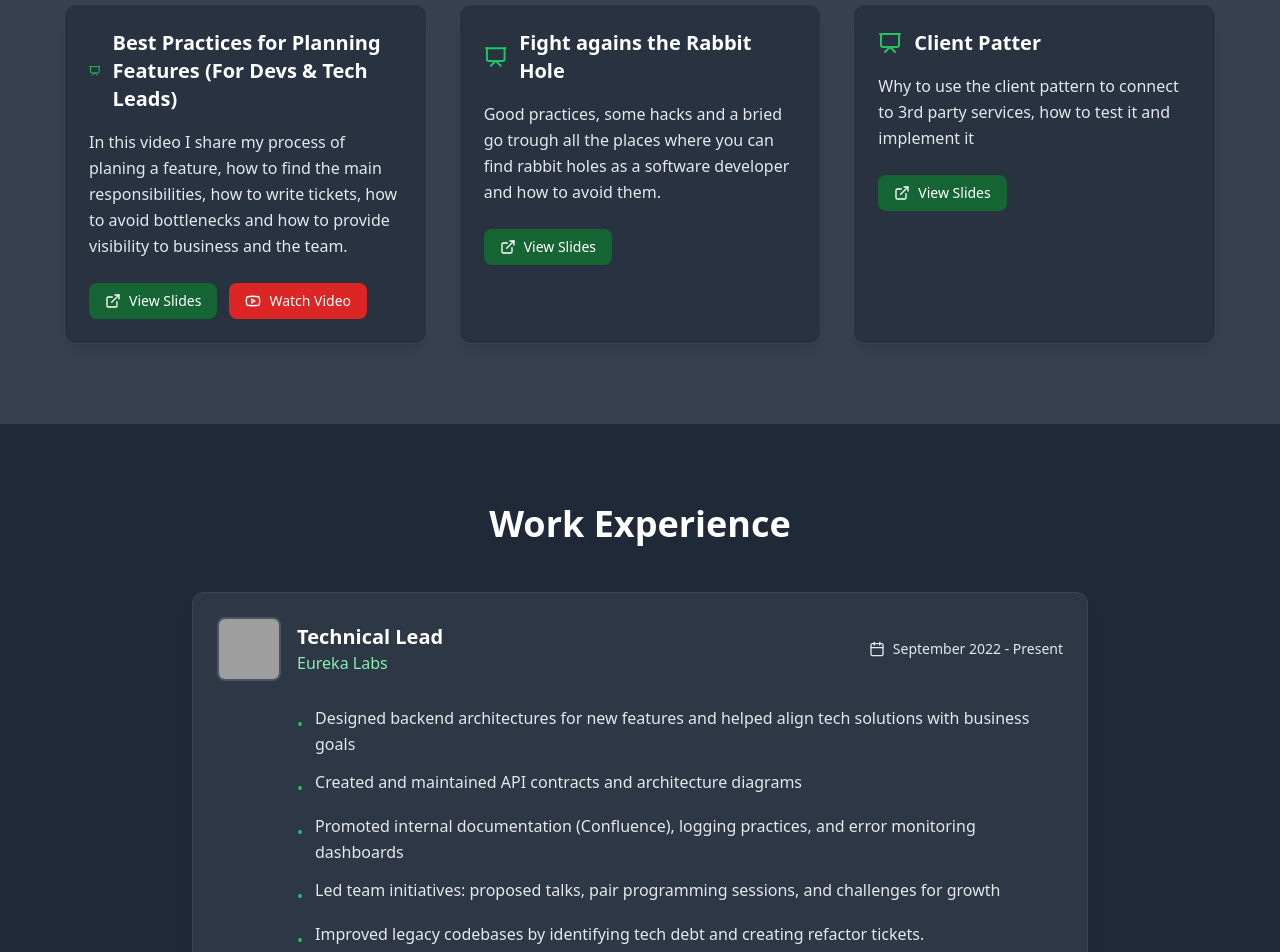
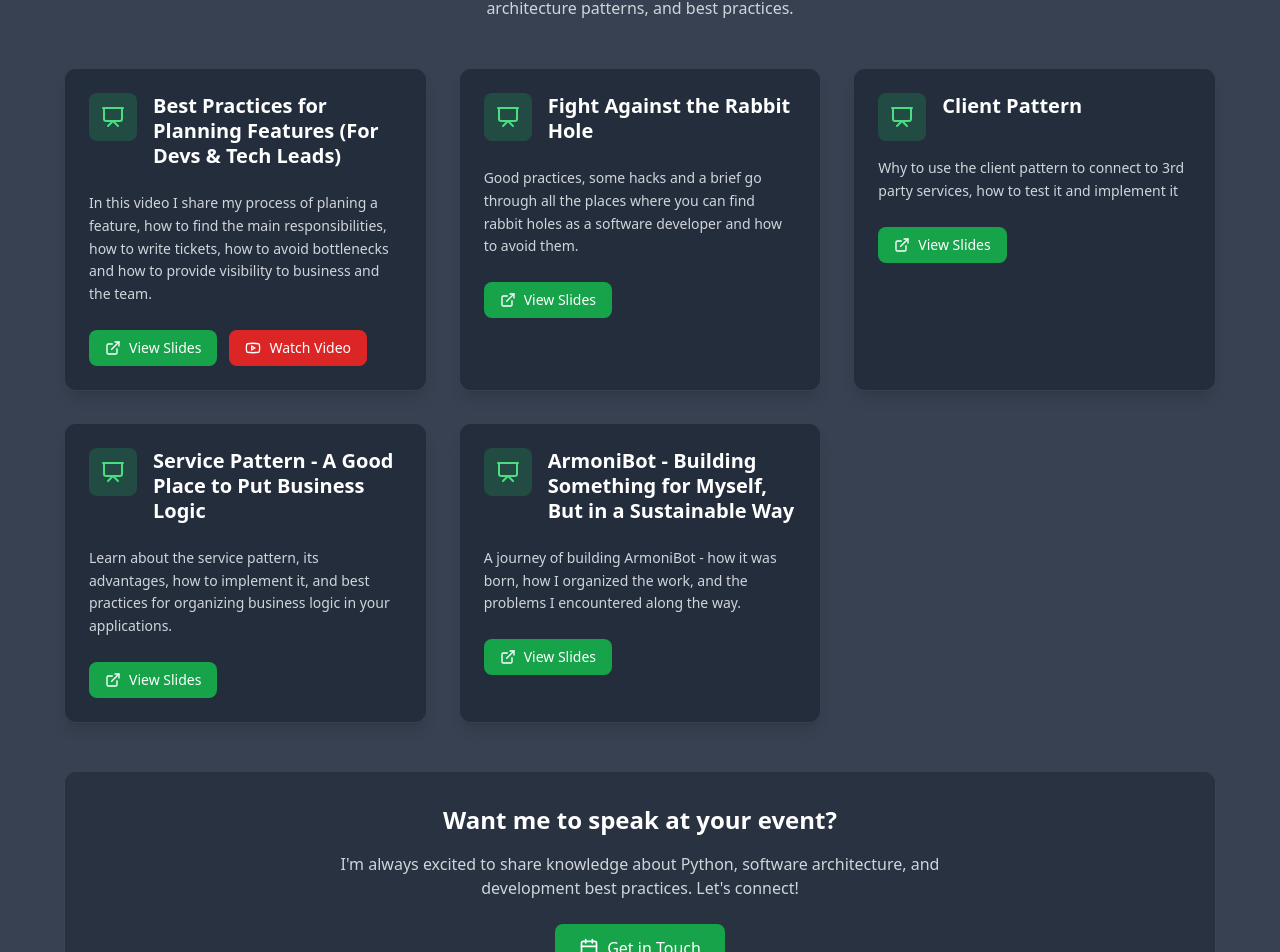
Before and after one commit to galloramiro/galloramiro.github.io, a React (Vite) app: page / in a window 1280 px wide. Shown: the part 802-1754 px from the top of the page. Built offline with nearby package versions, Linux system fonts and the light colour scheme; grey boxes are pictures that could not be loaded.

Commit message:
Trying to fix talks

```diff
--- a/src/components/Talks.tsx
+++ b/src/components/Talks.tsx
@@ -1,5 +1,4 @@
-import React from 'react';
-import { ExternalLink, Youtube, Presentation } from 'lucide-react';
+import { ExternalLink, Youtube, Presentation, Calendar } from 'lucide-react';
 import config from '../config.json';
 
 const Talks = () => {
@@ -9,30 +8,38 @@ const Talks = () => {
     <section id="talks" className="py-20 bg-gray-700">
       <div className="container mx-auto px-4">
         <div className="max-w-6xl mx-auto">
-          <h2 className="text-3xl md:text-4xl font-bold text-center mb-12 text-white">
+          <h2 className="text-3xl md:text-4xl font-bold text-center mb-4 text-white">
             Technical Talks
           </h2>
-          <div className="grid md:grid-cols-2 lg:grid-cols-3 gap-8">
+          <p className="text-center text-gray-300 mb-12 max-w-3xl mx-auto">
+            Sharing knowledge and experience through technical presentations on software development,
+            architecture patterns, and best practices.
+          </p>
+          <div className="grid md:grid-cols-2 xl:grid-cols-3 gap-8">
             {talks.map((talk, index) => (
               <div
                 key={index}
-                className="bg-gray-800/60 backdrop-blur-sm rounded-xl p-6 shadow-lg hover:shadow-xl transition-all duration-300 hover:-translate-y-1 border border-gray-600/50"
+                className="bg-gray-800/80 backdrop-blur-sm rounded-xl p-6 shadow-lg hover:shadow-xl transition-all duration-300 hover:-translate-y-1 border border-gray-600/50 hover:border-green-500/50"
               >
-                <div className="flex items-center mb-4">
-                  <Presentation className="text-green-500 mr-3" size={24} />
-                  <h3 className="text-xl font-semibold text-white">
-                    {talk.title}
-                  </h3>
+                <div className="flex items-start mb-4">
+                  <div className="bg-green-500/20 p-3 rounded-lg mr-4 flex-shrink-0">
+                    <Presentation className="text-green-400" size={24} />
+                  </div>
+                  <div>
+                    <h3 className="text-xl font-semibold text-white mb-2 leading-tight">
+                      {talk.title}
+                    </h3>
+                  </div>
                 </div>
-                <p className="text-gray-200 mb-6 leading-relaxed">
+                <p className="text-gray-300 mb-6 leading-relaxed text-sm">
                   {talk.description}
                 </p>
-                <div className="flex flex-wrap gap-3">
+                <div className="flex flex-wrap gap-3 mt-auto">
                   <a
                     href={talk.slidesLink}
                     target="_blank"
                     rel="noopener noreferrer"
-                    className="inline-flex items-center px-4 py-2 bg-green-800 hover:bg-green-900 text-white rounded-lg transition-colors duration-200 text-sm font-medium"
+                    className="inline-flex items-center px-4 py-2 bg-green-600 hover:bg-green-700 text-white rounded-lg transition-all duration-200 text-sm font-medium hover:scale-105"
                   >
                     <ExternalLink size={16} className="mr-2" />
                     View Slides
@@ -42,7 +49,7 @@ const Talks = () => {
                       href={talk.youtubeLink}
                       target="_blank"
                       rel="noopener noreferrer"
-                      className="inline-flex items-center px-4 py-2 bg-red-600 hover:bg-red-700 text-white rounded-lg transition-colors duration-200 text-sm font-medium"
+                      className="inline-flex items-center px-4 py-2 bg-red-600 hover:bg-red-700 text-white rounded-lg transition-all duration-200 text-sm font-medium hover:scale-105"
                     >
                       <Youtube size={16} className="mr-2" />
                       Watch Video
@@ -52,6 +59,30 @@ const Talks = () => {
               </div>
             ))}
           </div>
+
+          {/* Call to Action */}
+          <div className="mt-12 text-center">
+            <div className="bg-gray-800/60 backdrop-blur-sm rounded-xl p-8 border border-gray-600/50">
+              <h3 className="text-2xl font-semibold text-white mb-4">
+                Want me to speak at your event?
+              </h3>
+              <p className="text-gray-300 mb-6 max-w-2xl mx-auto">
+                I'm always excited to share knowledge about Python, software architecture,
+                and development best practices. Let's connect!
+              </p>
+              <a
+                href="#contact"
+                onClick={(e) => {
+                  e.preventDefault();
+                  document.getElementById('contact')?.scrollIntoView({ behavior: 'smooth' });
+                }}
+                className="inline-flex items-center px-6 py-3 bg-green-600 hover:bg-green-700 text-white rounded-lg transition-all duration-200 font-medium hover:scale-105"
+              >
+                <Calendar size={20} className="mr-2" />
+                Get in Touch
+              </a>
+            </div>
+          </div>
         </div>
       </div>
     </section>
--- a/src/config.json
+++ b/src/config.json
@@ -13,15 +13,27 @@
       "youtubeLink": "https://youtu.be/T9VZNfmLeyU"
     },
     {
-      "title": "Fight agains the Rabbit Hole",
-      "description": "Good practices, some hacks and a bried go trough all the places where you can find rabbit holes as a software developer and how to avoid them.",
+      "title": "Fight Against the Rabbit Hole",
+      "description": "Good practices, some hacks and a brief go through all the places where you can find rabbit holes as a software developer and how to avoid them.",
       "slidesLink": "https://galloramiro.github.io/talks/fight_against_the_rabbit_hole/export/index.html",
       "youtubeLink": null
     },
     {
-      "title": "Client Patter",
+      "title": "Client Pattern",
       "description": "Why to use the client pattern to connect to 3rd party services, how to test it and implement it",
       "slidesLink": "https://galloramiro.github.io/talks/client_pattern/export/index.html",
+      "youtubeLink": null
+    },
+    {
+      "title": "Service Pattern - A Good Place to Put Business Logic",
+      "description": "Learn about the service pattern, its advantages, how to implement it, and best practices for organizing business logic in your applications.",
+      "slidesLink": "https://galloramiro.github.io/talks/servce_pattern/export/index.html",
+      "youtubeLink": null
+    },
+    {
+      "title": "ArmoniBot - Building Something for Myself, But in a Sustainable Way",
+      "description": "A journey of building ArmoniBot - how it was born, how I organized the work, and the problems I encountered along the way.",
+      "slidesLink": "https://galloramiro.github.io/talks/armoni_bot/export/index.html",
       "youtubeLink": null
     }
   ],
```
Also changed, not shown: 1 other file (tests, documents, lock files or other folders).
